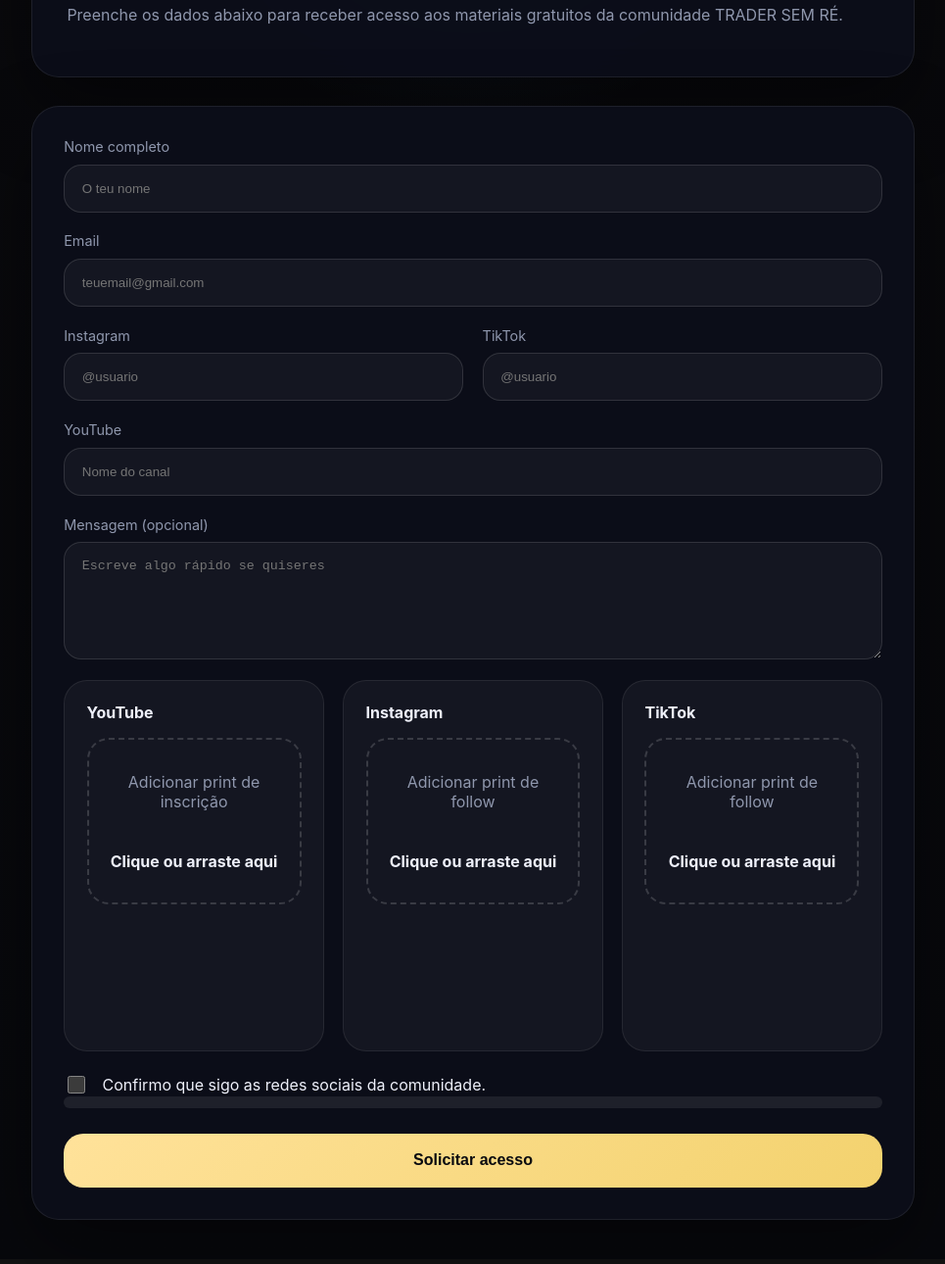
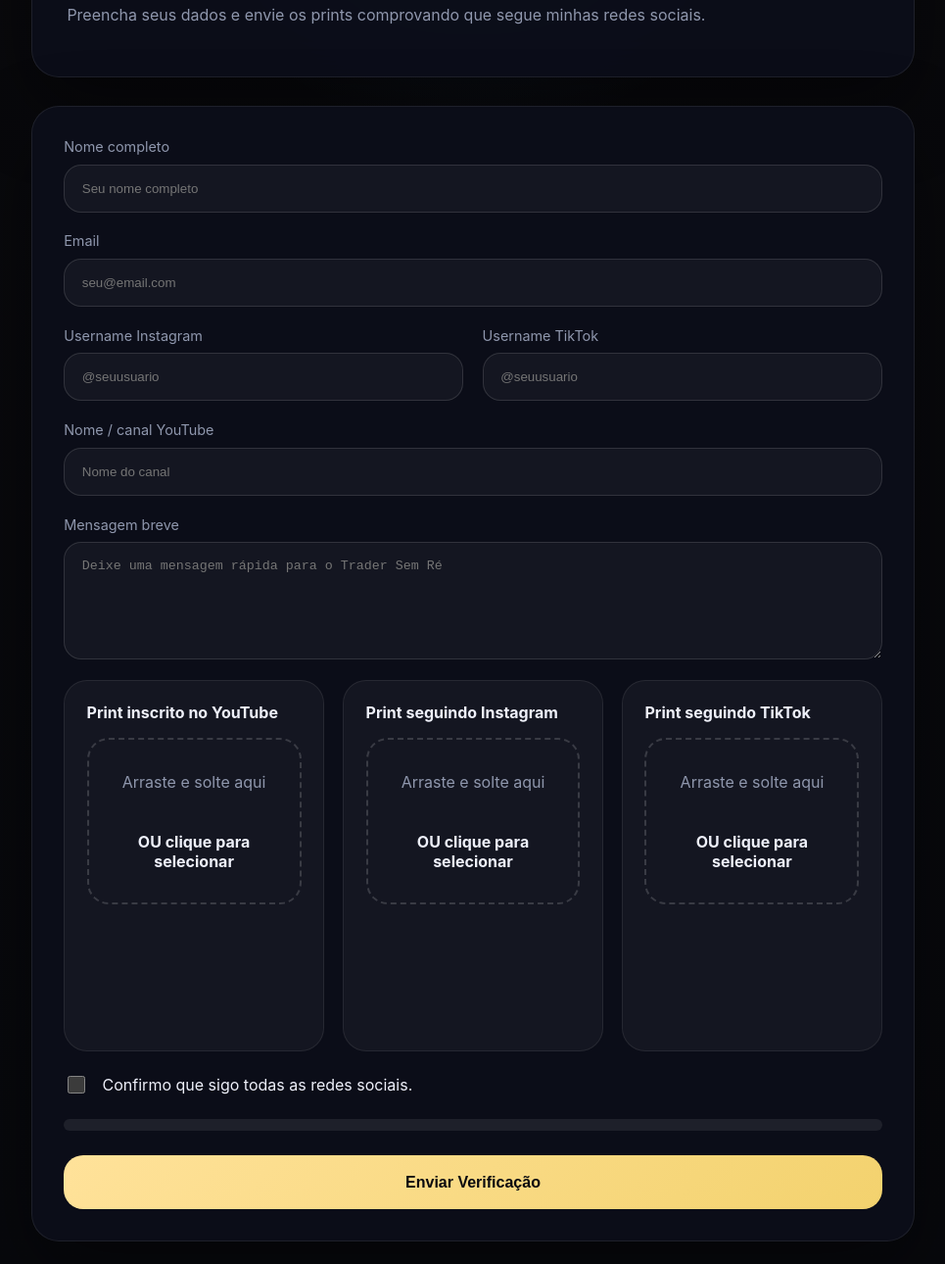
Before and after one commit to Francis-Programador/conexao, a plain HTML site: page verificacao.html in a window 1280 px wide. Shown: the part 181-1471 px from the top of the page at 98% size, without its empty margins (157-1122 px from the left). Drawn offline with nearby package versions, Linux system fonts and the light colour scheme.

Commit message:
Update verificacao.html

```diff
--- a/verificacao.html
+++ b/verificacao.html
@@ -1,145 +1,116 @@
 <!DOCTYPE html>
 <html lang="pt-BR">
-
 <head>
   <meta charset="UTF-8">
   <meta name="viewport" content="width=device-width, initial-scale=1.0">
-
-  <title>Acesso Gratuito | TRADER SEM RÉ</title>
-
+  <title>Verificação | TRADER SEM RÉ</title>
   <link rel="stylesheet" href="assets/css/verificacao.css">
-
-  <script src="https://cdn.jsdelivr.net/npm/@emailjs/browser@3/dist/email.min.js"></script>
-  <script>
-    (function () {
+  <!-- EmailJS SDK -->
+  <script type="text/javascript" src="https://cdn.jsdelivr.net/npm/@emailjs/browser@3/dist/email.min.js"></script>
+  <script type="text/javascript">
+    (function() {
       emailjs.init("NFDALb66MwcvcD4WR");
     })();
   </script>
 </head>
-
 <body>
-
   <div id="loader" class="loader-overlay">
     <div class="loader-ring"></div>
   </div>
 
+  <!-- Atualize apenas textos, placeholders e links abaixo. -->
   <div class="verify-shell">
-
-    <!-- HEADER -->
     <div class="verify-header glass-panel">
-
       <div>
-        <p class="eyebrow">Acesso gratuito</p>
-
-        <h1>Desbloquear conteúdos exclusivos</h1>
-
-        <p>
-          Preenche os dados abaixo para receber acesso aos materiais gratuitos da comunidade TRADER SEM RÉ.
-        </p>
+        <p class="eyebrow">Verificação de acesso</p>
+        <h1>Receba conteúdos gratuitos</h1>
+        <p>Preencha seus dados e envie os prints comprovando que segue minhas redes sociais.</p>
       </div>
-
     </div>
 
-    <!-- FORM -->
     <form id="verificationForm" class="verify-form glass-panel" novalidate>
-
       <div class="input-group">
-        <label>Nome completo</label>
-        <input name="user_name" type="text" placeholder="O teu nome" required>
+        <label for="name">Nome completo</label>
+        <input id="name" name="user_name" type="text" placeholder="Seu nome completo" required>
       </div>
 
       <div class="input-group">
-        <label>Email</label>
-        <input name="user_email" type="email" placeholder="teuemail@gmail.com" required>
+        <label for="email">Email</label>
+        <input id="email" name="user_email" type="email" placeholder="seu@email.com" required>
       </div>
 
       <div class="row-group">
-
         <div class="input-group">
-          <label>Instagram</label>
-          <input name="user_instagram" type="text" placeholder="@usuario" required>
+          <label for="instagram">Username Instagram</label>
+          <input id="instagram" name="user_instagram" type="text" placeholder="@seuusuario" required>
         </div>
-
         <div class="input-group">
-          <label>TikTok</label>
-          <input name="user_tiktok" type="text" placeholder="@usuario" required>
+          <label for="tiktok">Username TikTok</label>
+          <input id="tiktok" name="user_tiktok" type="text" placeholder="@seuusuario" required>
         </div>
-
       </div>
 
       <div class="input-group">
-        <label>YouTube</label>
-        <input name="user_youtube" type="text" placeholder="Nome do canal" required>
+        <label for="youtube">Nome / canal YouTube</label>
+        <input id="youtube" name="user_youtube" type="text" placeholder="Nome do canal" required>
       </div>
 
       <div class="input-group">
-        <label>Mensagem (opcional)</label>
-        <textarea name="user_message" rows="4"
-          placeholder="Escreve algo rápido se quiseres"></textarea>
+        <label for="message">Mensagem breve</label>
+        <textarea id="message" name="user_message" placeholder="Deixe uma mensagem rápida para o Trader Sem Ré" rows="4" required></textarea>
       </div>
 
-      <!-- PROVAS -->
       <div class="upload-grid">
-
-        <div class="upload-card">
-          <h3>YouTube</h3>
+        <div class="upload-card" data-field="youtubeProof">
+          <h3>Print inscrito no YouTube</h3>
           <div class="upload-drop" id="youtubeDrop">
-            <span>Adicionar print de inscrição</span>
-            <strong>Clique ou arraste aqui</strong>
+            <span>Arraste e solte aqui</span>
+            <strong>OU clique para selecionar</strong>
           </div>
           <div class="preview" id="youtubePreview"></div>
         </div>
 
-        <div class="upload-card">
-          <h3>Instagram</h3>
+        <div class="upload-card" data-field="instagramProof">
+          <h3>Print seguindo Instagram</h3>
           <div class="upload-drop" id="instagramDrop">
-            <span>Adicionar print de follow</span>
-            <strong>Clique ou arraste aqui</strong>
+            <span>Arraste e solte aqui</span>
+            <strong>OU clique para selecionar</strong>
           </div>
           <div class="preview" id="instagramPreview"></div>
         </div>
 
-        <div class="upload-card">
-          <h3>TikTok</h3>
+        <div class="upload-card" data-field="tiktokProof">
+          <h3>Print seguindo TikTok</h3>
           <div class="upload-drop" id="tiktokDrop">
-            <span>Adicionar print de follow</span>
-            <strong>Clique ou arraste aqui</strong>
+            <span>Arraste e solte aqui</span>
+            <strong>OU clique para selecionar</strong>
           </div>
           <div class="preview" id="tiktokPreview"></div>
         </div>
-
       </div>
 
-      <!-- CHECK -->
-      <label class="checkbox-label">
-        <input type="checkbox" required>
-        <span>Confirmo que sigo as redes sociais da comunidade.</span>
-      </label>
+      <div class="checkbox-group">
+        <label class="checkbox-label">
+          <input type="checkbox" id="confirmFollow" required>
+          <span>Confirmo que sigo todas as redes sociais.</span>
+        </label>
+      </div>
 
-      <!-- PROGRESS -->
       <div class="progress-panel">
         <div class="progress-bar" id="progressBar"><span></span></div>
       </div>
 
-      <!-- SUBMIT -->
-      <button type="submit" class="btn-submit">
-        Solicitar acesso
-      </button>
+      <button type="submit" id="btnSubmit" class="btn-submit">Enviar Verificação</button>
 
-      <!-- SUCCESS -->
       <div class="success-panel hidden" id="successPanel">
-        <h2>Acesso enviado</h2>
-        <p>Se aprovado, receberás o link no teu email.</p>
+        <h2>Verificação enviada com sucesso.</h2>
+        <p>Após análise, o link do produto será enviado para seu email.</p>
       </div>
-
     </form>
 
     <div id="toast" class="toast hidden"></div>
-
   </div>
 
   <script src="assets/js/verificacao.js"></script>
-
 </body>
-
 </html>
```
